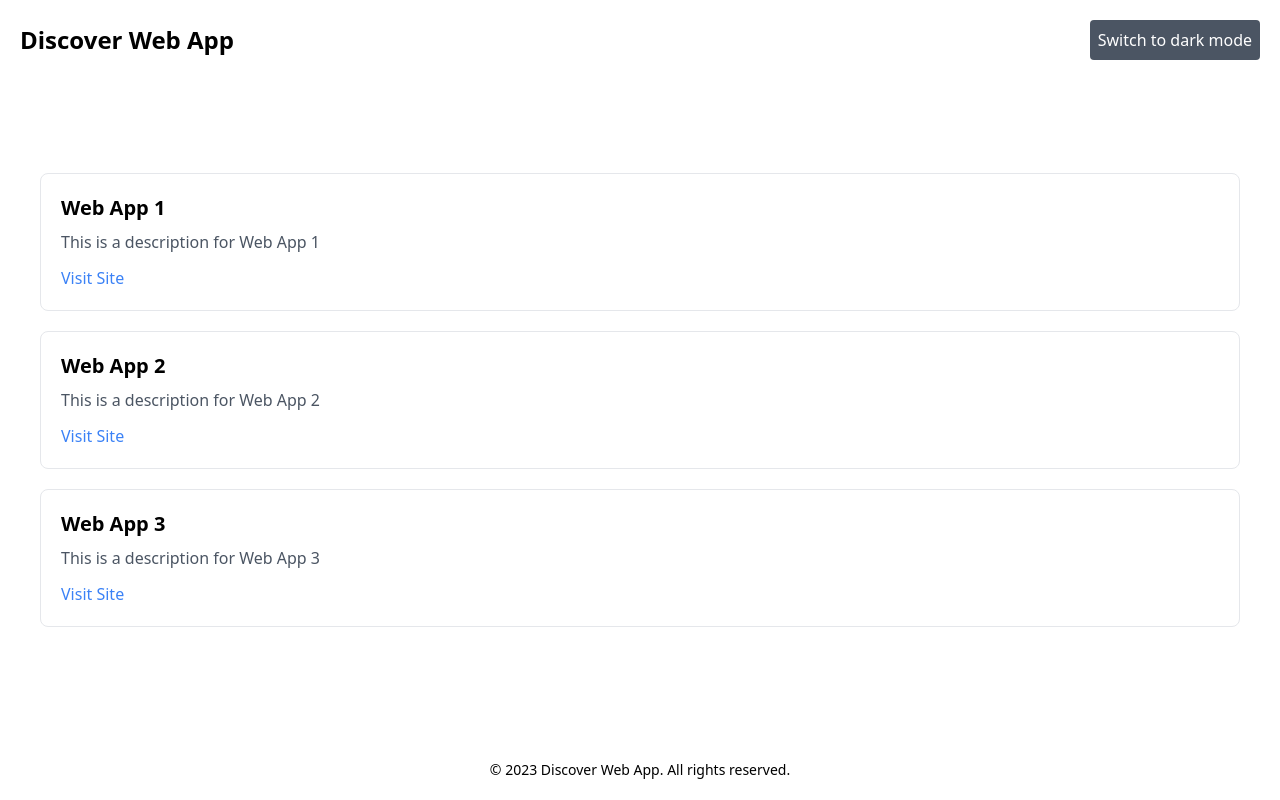
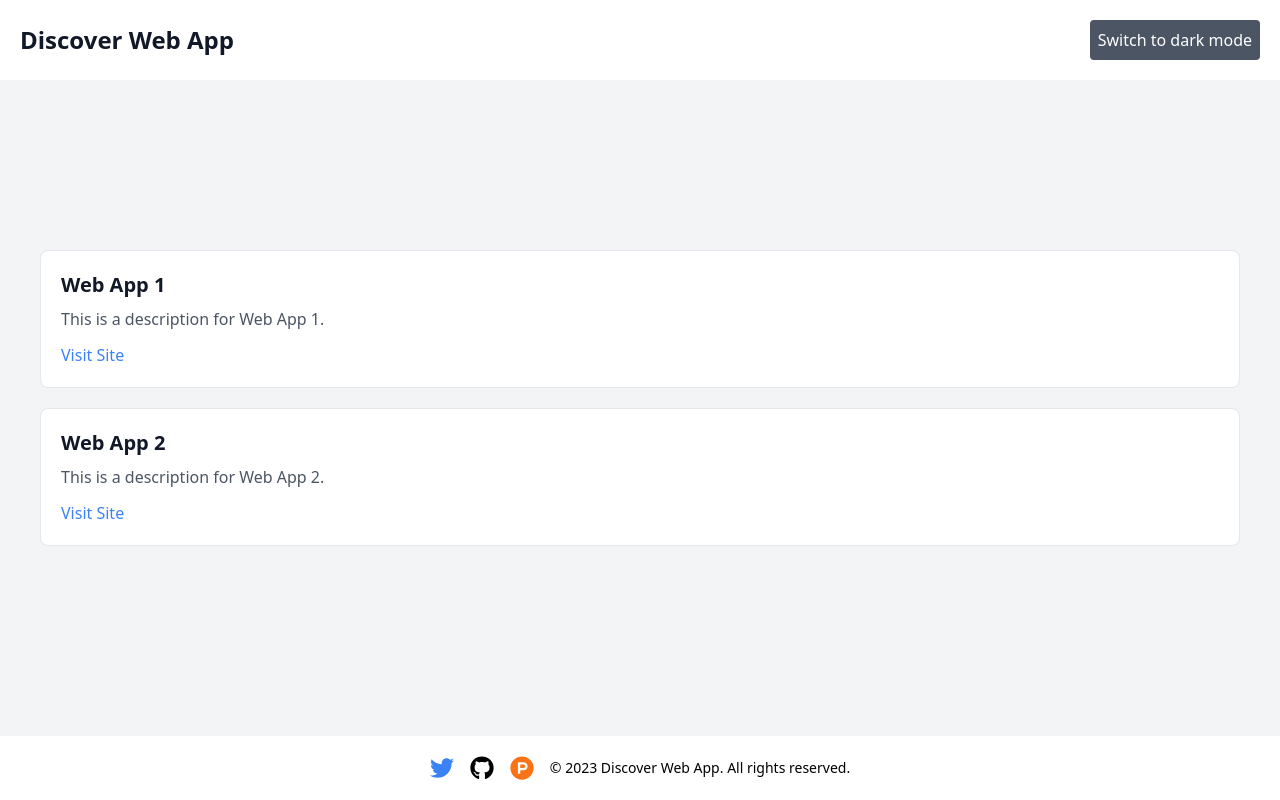
Before and after one commit to Tgmirrorbot/directory, a Next.js app: page / in a window 1280 px wide. Built offline with nearby package versions, Linux system fonts and the light colour scheme.

Commit message:
Commit from Stub AI

```diff
--- a/components/Footer.tsx
+++ b/components/Footer.tsx
@@ -1,9 +1,21 @@
 import React from 'react';
+import { FaTwitter, FaGithub, FaProductHunt } from 'react-icons/fa';
 
 const Footer = () => {
   return (
-    <footer className="w-full p-5 flex justify-center items-center bg-transparent">
-      <p className="text-sm">© 2023 Discover Web App. All rights reserved.</p>
+    <footer className="w-full p-5 flex justify-center items-center bg-white dark:bg-gray-800">
+      <div className="flex space-x-4">
+        <a href="https://twitter.com" target="_blank" rel="noopener noreferrer">
+          <FaTwitter className="text-blue-500 dark:text-white" size={24} />
+        </a>
+        <a href="https://github.com" target="_blank" rel="noopener noreferrer">
+          <FaGithub className="text-black dark:text-white" size={24} />
+        </a>
+        <a href="https://producthunt.com" target="_blank" rel="noopener noreferrer">
+          <FaProductHunt className="text-orange-500 dark:text-white" size={24} />
+        </a>
+      </div>
+      <p className="text-sm ml-4">© 2023 Discover Web App. All rights reserved.</p>
     </footer>
   );
 };
--- a/components/Header.tsx
+++ b/components/Header.tsx
@@ -6,7 +6,7 @@ const Header = () => {
 
   return (
     <header className="w-full p-5 flex justify-between items-center bg-white dark:bg-gray-800">
-      <h1 className="text-2xl font-bold">Discover Web App</h1>
+      <h1 className="text-2xl font-bold text-gray-900 dark:text-white">Discover Web App</h1>
       <button
         onClick={() => setTheme(theme === 'dark' ? 'light' : 'dark')}
         className="p-2 rounded bg-gray-600 text-white"
--- a/components/WebAppCard.tsx
+++ b/components/WebAppCard.tsx
@@ -8,10 +8,10 @@ type WebAppCardProps = {
 
 const WebAppCard: React.FC<WebAppCardProps> = ({ name, description, url }) => {
   return (
-    <div className="p-5 mb-5 border border-gray-200 rounded-lg">
-      <h2 className="mb-2 text-xl font-bold">{name}</h2>
-      <p className="mb-3 text-gray-600">{description}</p>
-      <a href={url} className="text-blue-500 hover:underline">Visit Site</a>
+    <div className="p-5 mb-5 border border-gray-200 dark:border-gray-700 rounded-lg bg-white dark:bg-gray-800">
+      <h2 className="mb-2 text-xl font-bold text-gray-900 dark:text-white">{name}</h2>
+      <p className="mb-3 text-gray-600 dark:text-gray-300">{description}</p>
+      <a href={url} className="text-blue-500 hover:underline dark:text-blue-400">Visit Site</a>
     </div>
   );
 };
--- a/data/webApps.json
+++ b/data/webApps.json
@@ -1,17 +1,12 @@
 [
   {
     "name": "Web App 1",
-    "description": "This is a description for Web App 1",
+    "description": "This is a description for Web App 1.",
     "url": "https://webapp1.com"
   },
   {
     "name": "Web App 2",
-    "description": "This is a description for Web App 2",
+    "description": "This is a description for Web App 2.",
     "url": "https://webapp2.com"
-  },
-  {
-    "name": "Web App 3",
-    "description": "This is a description for Web App 3",
-    "url": "https://webapp3.com"
   }
 ]
--- a/package.json
+++ b/package.json
@@ -13,7 +13,8 @@
     "next": "^13.5.4",
     "react": "^18.2.0",
     "react-dom": "^18.2.0",
-    "next-themes": "^0.2.1"
+    "next-themes": "^0.2.1",
+    "react-icons": "^4.3.1"
   },
   "devDependencies": {
     "@types/node": "^20.9.0",
--- a/pages/index.tsx
+++ b/pages/index.tsx
@@ -5,7 +5,7 @@ import webApps from '../data/webApps.json';
 
 export default function Home() {
   return (
-    <div className="min-h-screen flex flex-col justify-between">
+    <div className="min-h-screen flex flex-col justify-between bg-gray-100 dark:bg-gray-900">
       <Header />
       <main className="p-10">
         {webApps.map((webApp, index) => (
```
Also changed, not shown: 1 other file (tests, documents, lock files or other folders).
